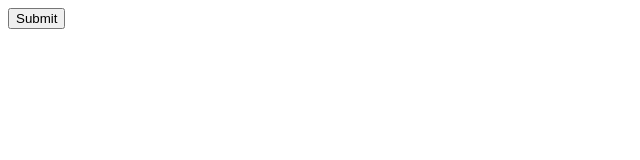
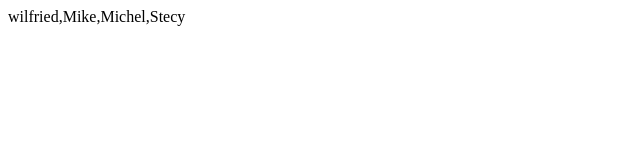
Before and after one commit to wilfried-237/JavaScript-age-and-gender-system, a plain HTML site: page index.html in a window 1280 px wide. Shown: the whole page, without its empty margins (0-640 px from the left). Drawn offline with Linux system fonts and the light colour scheme.

Commit message:
arrays and some arrays properties

```diff
--- a/index.js
+++ b/index.js
@@ -143,3 +143,13 @@
         while(x<100)
 
         */
+
+
+
+        var array=["wilfried","Mike","Michel","Stecy"]
+
+
+        document.write(array);
+
+
+        array.push()
```
Also changed, not shown: index.html (+4 -0 lines).
